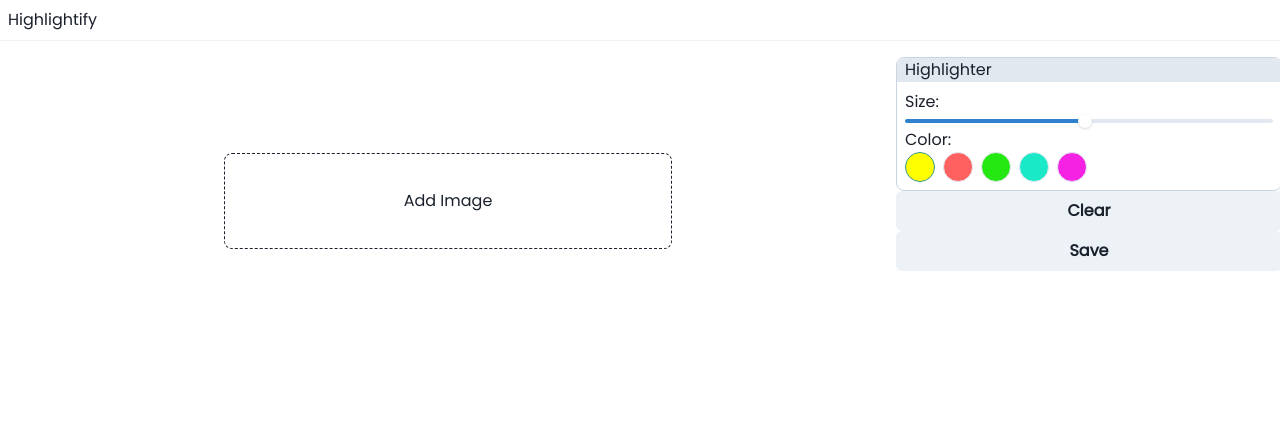
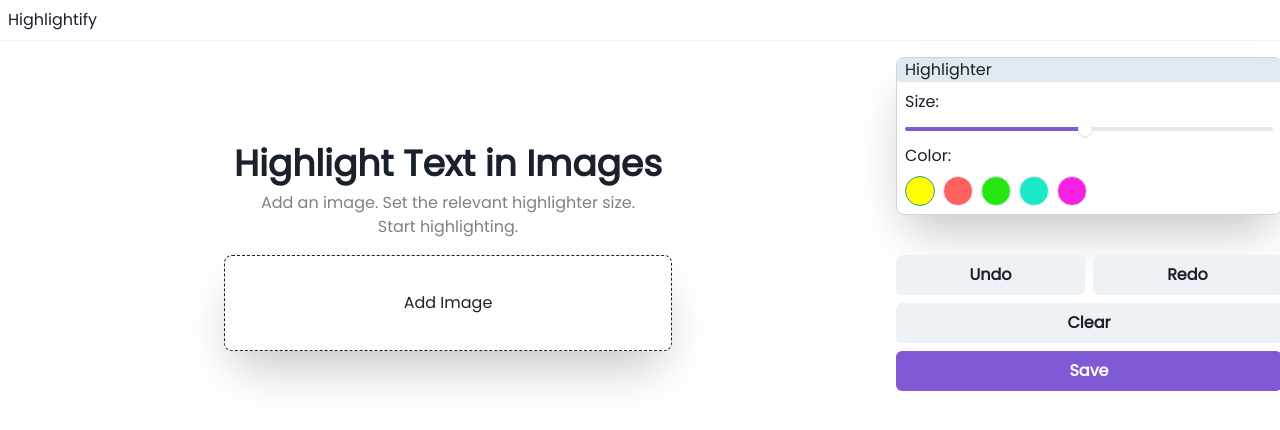
Before and after one commit to Nithur-M/highlightify, a Next.js app: page / in a window 1280 px wide. Shown: the top 430 px of the page. Built offline with nearby package versions, Linux system fonts and the light colour scheme.

Commit message:
minor ui improvement

```diff
--- a/components/home.js
+++ b/components/home.js
@@ -19,6 +19,7 @@ const Home = () => {
     const uploadImage = async (e) => {
         const file = e.target.files[0];
         //const img = await fileToDataUri(file); //URL.createObjectURL(file);
+        if(file){
             const image = document.createElement("img");
             image.src = await fileToDataUri(file);
             setImageUploaded(true);
@@ -28,6 +29,7 @@ const Home = () => {
             image.addEventListener("load", () => {
                 drawOnImage(image);
             });
+        }
     };
 
     function fileToDataUri(field) {
@@ -135,12 +137,17 @@ const Home = () => {
         <Flex>
             <Flex direction="column" align="center" w="4xl" mt="4" >
                 {!imageUploaded &&
-                <Box as="button" mt="24" w="md" h="24" borderRadius="lg"
+                <>
+                <Text fontSize="4xl" mt="20" fontWeight="extrabold">Highlight Text in Images</Text>
+                <Text w="sm" align="center" color="gray">Add an image. Set the relevant highlighter size. Start highlighting.</Text>
+                <Box as="button" mt="4" w="md" h="24" borderRadius="lg"
                 border="1px" borderStyle="dashed"
-                _hover={{ borderColor: 'blue', color: 'blue'}}
+                boxShadow="2xl"
+                _hover={{ borderColor: 'purple.500', color: 'purple.500'}}
                  onClick={handleClick}>
                     Add Image
                 </Box>
+                </>
                 }
                 <input
                     type="file"
@@ -155,20 +162,23 @@ const Home = () => {
                     id="canvas"
                     width="500"
                     height="200"
+                    style={{ cursor: `<svg width="512px" height="512px">
+                    <path d="M256 8C119 8 8 119 8 256s111 248 248 248 248-111 248-248S393 8 256 8z"/>
+                </svg>`}}
                 ></canvas>
 
                 {/* <Flex>
                     <Text color="gray">Made by Nithur</Text>
                 </Flex> */}
             </Flex>
-            <Flex direction="column" mt="4">
-                <Flex direction="column" border="1px" borderColor="gray.300" borderRadius="lg">
+            <Flex direction="column" mt="4" gap="2">
+                <Flex direction="column" border="1px" borderColor="gray.300" boxShadow="2xl" borderRadius="lg">
                     <Flex bg="gray.200" borderTopRadius="lg" pl="2">
                         <Text>Highlighter</Text>
                     </Flex>
-                    <Flex direction="column" w="sm" p="2">
+                    <Flex direction="column" w="sm" gap="2" p="2">
                         <Text>Size:</Text>
-                        <Slider aria-label='slider-ex-1' min={1} max={50} defaultValue={25} onChangeEnd={(val) => setSize(val)}>
+                        <Slider aria-label='slider-ex-1' colorScheme="purple" min={1} max={50} defaultValue={25} onChangeEnd={(val) => setSize(val)}>
                             <SliderTrack>
                                 <SliderFilledTrack />
                             </SliderTrack>
@@ -189,8 +199,12 @@ const Home = () => {
                     </Flex>
                 </Flex>
 
+                <Flex mt="8" gap="2">
+                    <Button w="full">Undo</Button>
+                    <Button w="full">Redo</Button>
+                </Flex>
                 <Button id="clear">Clear</Button>
-                <Button onClick={saveImage}>Save</Button>
+                <Button colorScheme="purple" onClick={saveImage}>Save</Button>
             </Flex>
         </Flex>
     )
--- a/pages/_app.js
+++ b/pages/_app.js
@@ -12,7 +12,7 @@ const customTheme = extendTheme({
     global: {
       // styles for the `body`
       body: {
-
+        //bgGradient: 'linear(to-br, #FAACA8, #DDD6F3)'
       },
     }
   },
```
Lines whose indentation alone changed are shown as unchanged.
